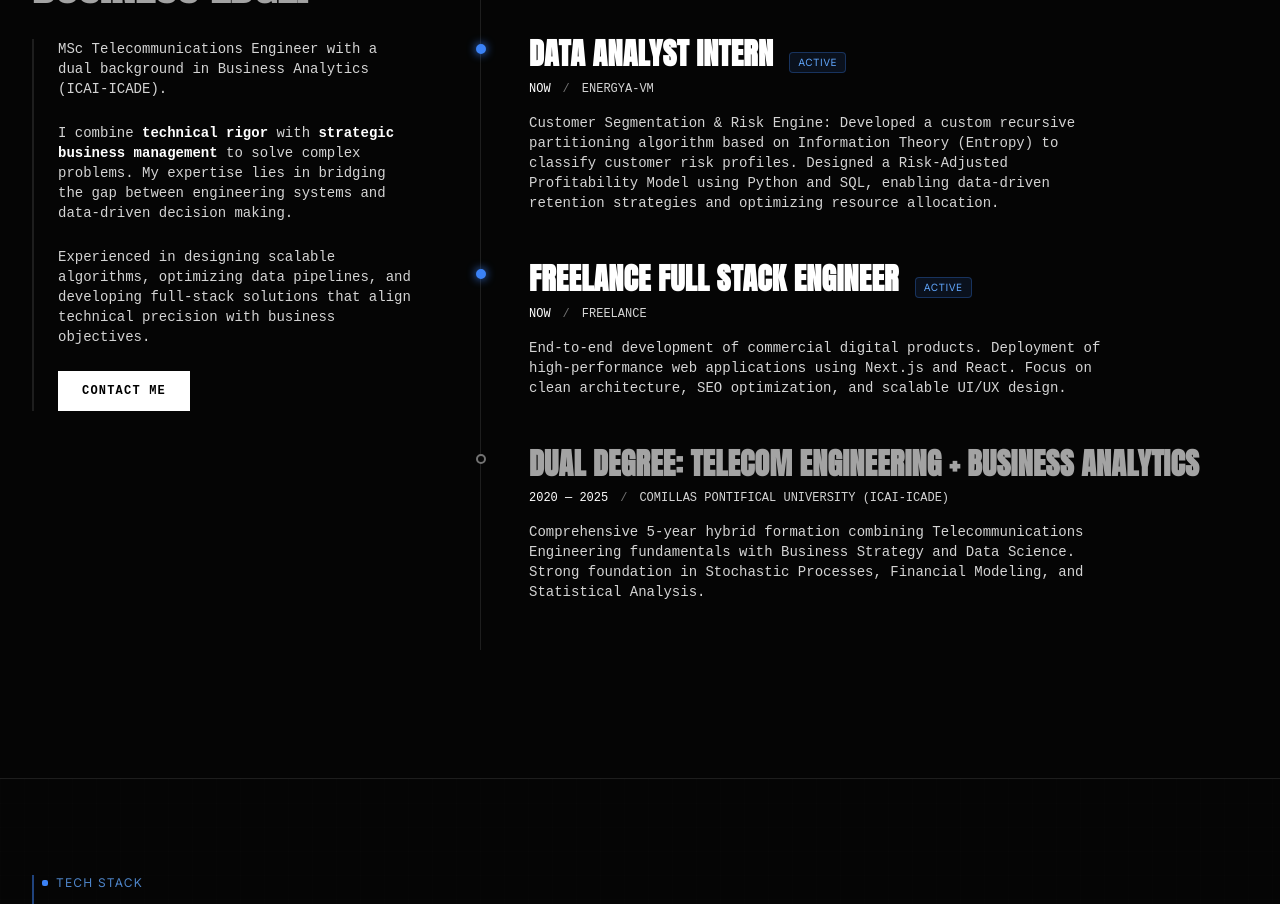
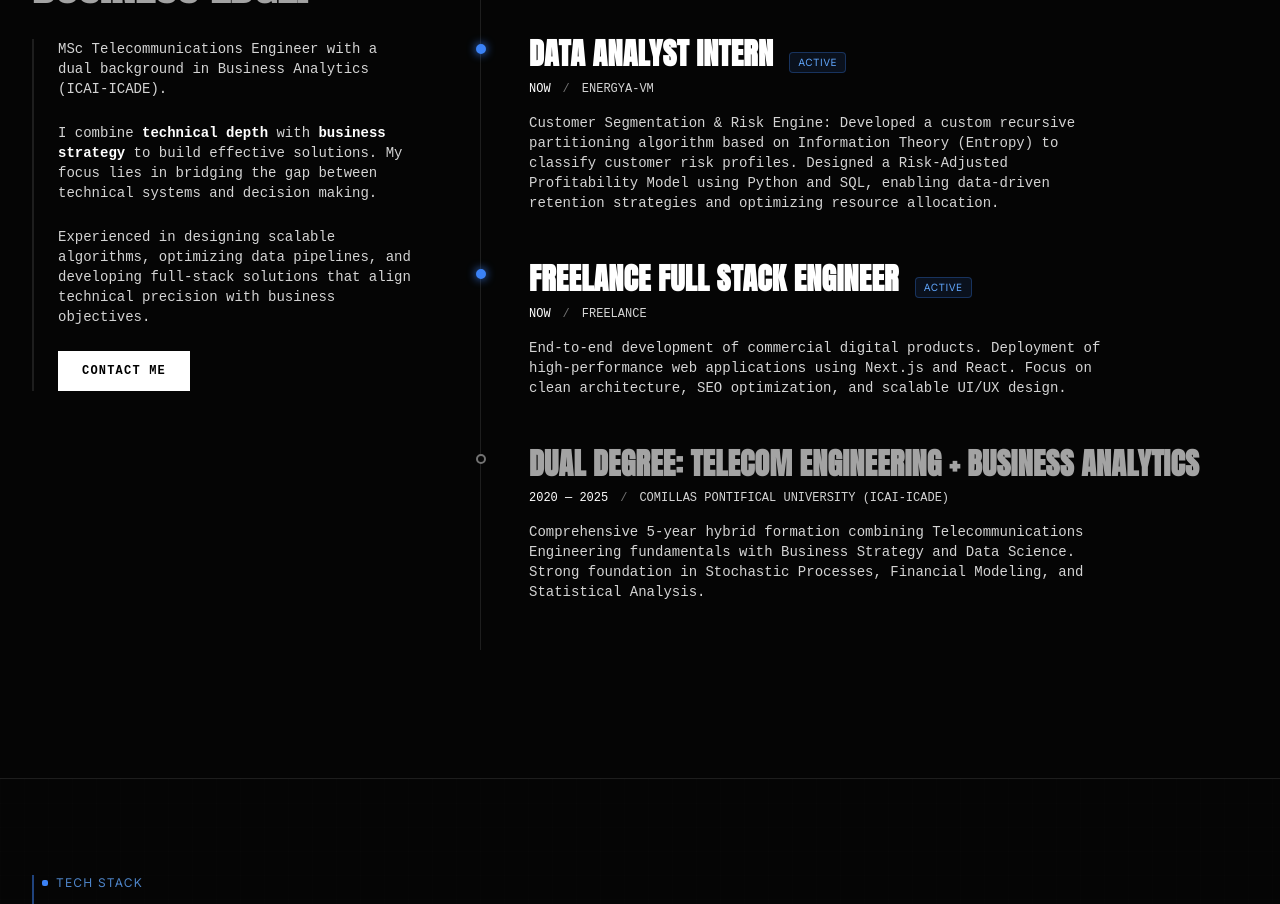
Before and after one commit to MrJuandi/PortfolioWeb, a Next.js app: page / in a window 1280 px wide. Shown: the part 1200-2104 px from the top of the page. Built offline with nearby package versions, Linux system fonts and the light colour scheme.

Commit message:
refactor(About): refine bio copy for clarity

```diff
--- a/src/components/About.tsx
+++ b/src/components/About.tsx
@@ -67,7 +67,7 @@ export default function About() {
               MSc Telecommunications Engineer with a dual background in Business Analytics (ICAI-ICADE).
             </p>
             <p>
-              I combine <strong className="text-white">technical rigor</strong> with <strong className="text-white">strategic business management</strong> to solve complex problems. My expertise lies in bridging the gap between engineering systems and data-driven decision making.
+              I combine <strong className="text-white">technical depth</strong> with <strong className="text-white"> business strategy</strong> to build effective solutions. My focus lies in bridging the gap between technical systems and decision making.
             </p>
             <p>
               Experienced in designing scalable algorithms, optimizing data pipelines, and developing full-stack solutions that align technical precision with business objectives.
```
